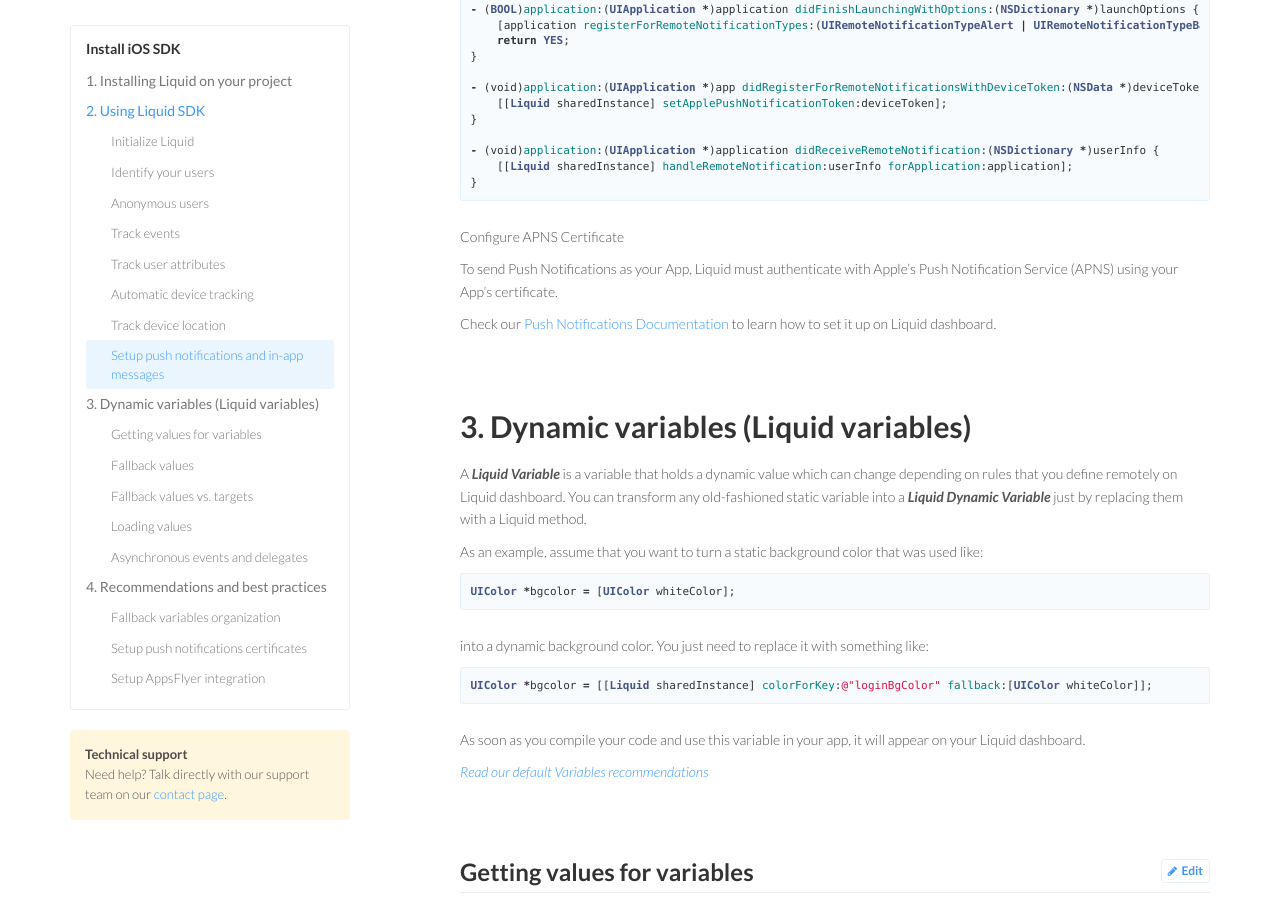
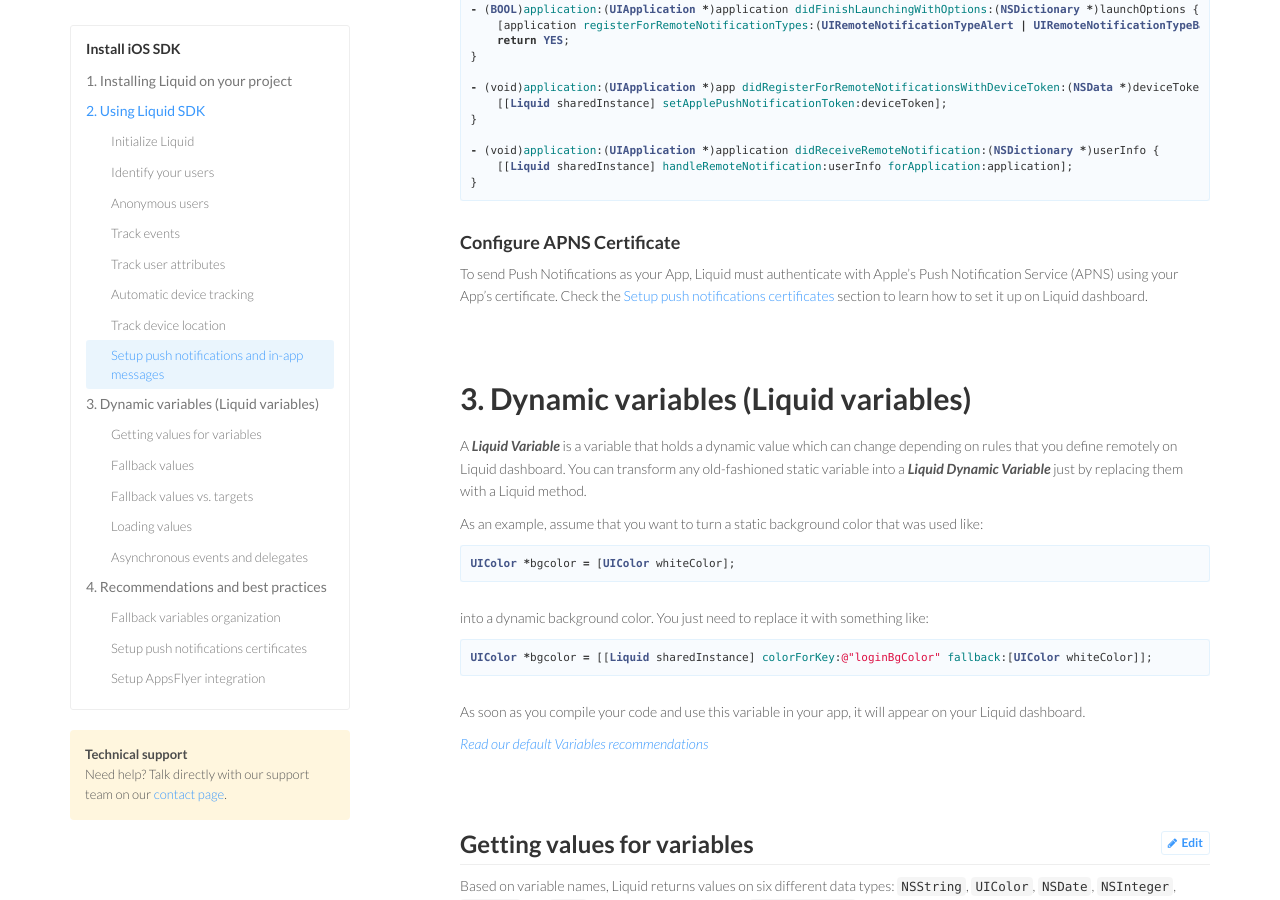
Before and after one commit to lqd-io/documentation, a Jekyll site: the page built from _ios/v2.md, in a window 1280 px wide and 900 px high, scrolled down 5432 px. Built offline with Jekyll 4.4.1, drawn with Linux system fonts in a browser that asks for light colours; nearby versions of some CDN libraries.

Commit message:
Fixes broken link to push certificates on iOS.

```diff
--- a/_ios/v2/sections/2-8-setup-push-notifications-and-in-app-messages.md
+++ b/_ios/v2/sections/2-8-setup-push-notifications-and-in-app-messages.md
@@ -24,8 +24,6 @@
 }
 {% endhighlight %}
 
-Configure APNS Certificate
+#### Configure APNS Certificate
 
-To send Push Notifications as your App, Liquid must authenticate with Apple's Push Notification Service (APNS) using your App's certificate.
-
-Check our [Push Notifications Documentation](/documentation/dashboard#import-apns-cert) to learn how to set it up on Liquid dashboard.
+To send Push Notifications as your App, Liquid must authenticate with Apple's Push Notification Service (APNS) using your App's certificate. Check the [Setup push notifications certificates](#setup-push-notifications-certificates) section to learn how to set it up on Liquid dashboard.
```
